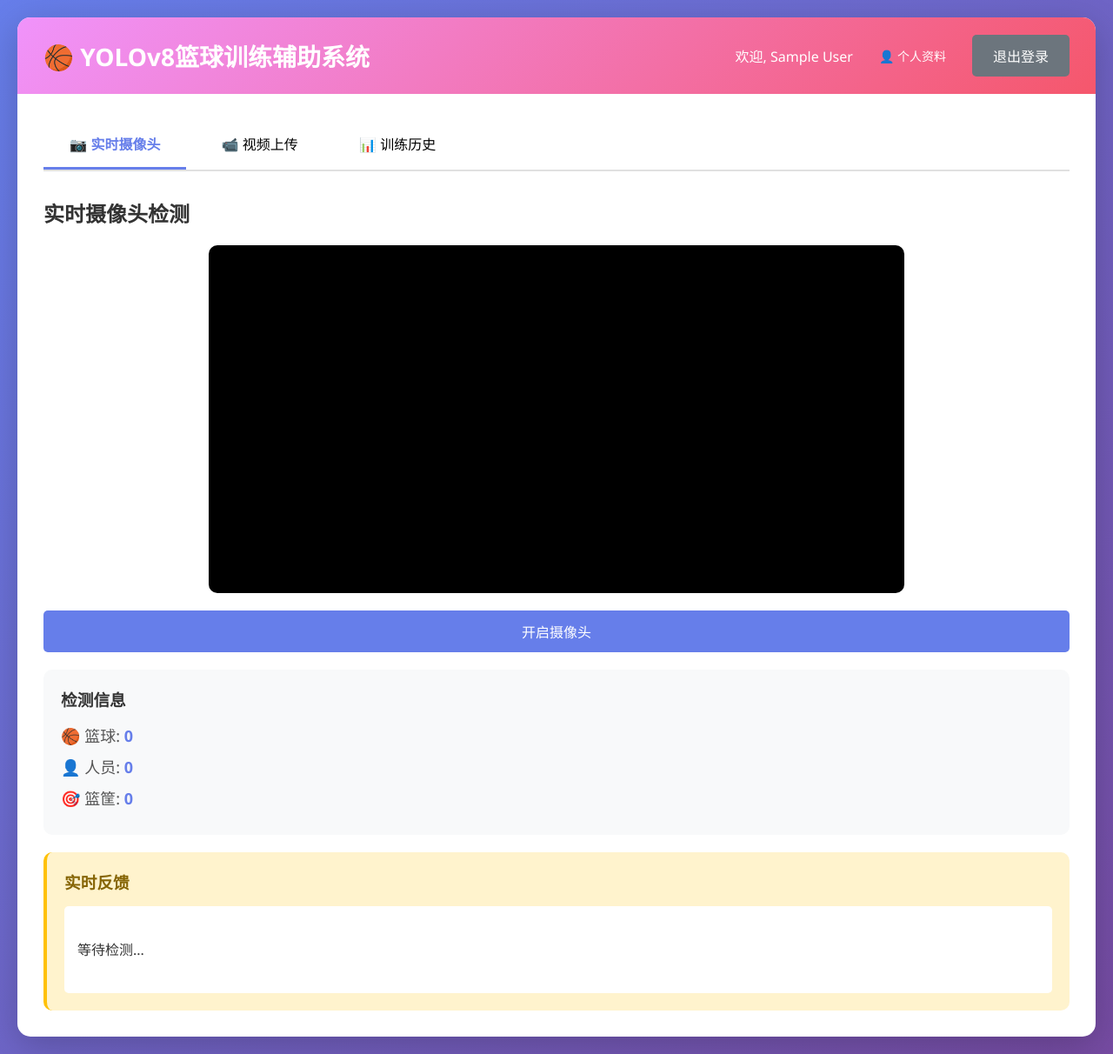
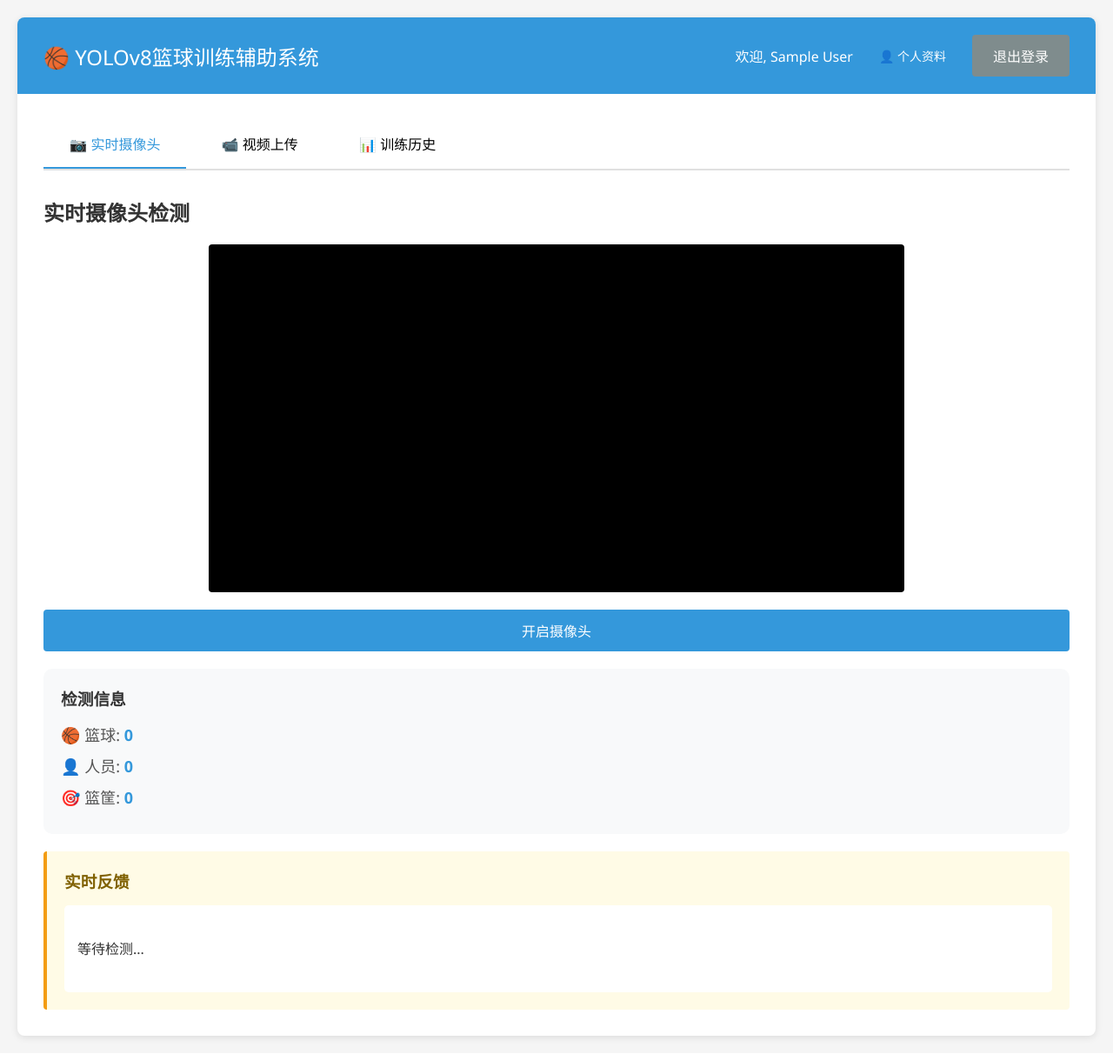
Before and after one commit to EmmasAlbert/EmmasAlbert, a Flask app: page /dashboard in a window 1280 px wide. Shown: the whole page at 87% size. Run offline with Flask 3, Linux system fonts and the light colour scheme; the visitor is signed in with stand-in values (Sample User, id 1); data comes from the database, SQL or seed files in the repository; data that the repository does not hold is empty; some libraries are stand-ins or nearby versions.

Commit message:
Simplify UI design by removing gradients and excessive styling
Co-authored-by: EmmasAlbert <154390325+EmmasAlbert@users.noreply.github.com>

```diff
--- a/basketball_training_system/frontend/static/css/style.css
+++ b/basketball_training_system/frontend/static/css/style.css
@@ -7,7 +7,7 @@
 
 body {
     font-family: 'Segoe UI', Tahoma, Geneva, Verdana, sans-serif;
-    background: linear-gradient(135deg, #667eea 0%, #764ba2 100%);
+    background: #f5f5f5;
     min-height: 100vh;
     padding: 20px;
 }
@@ -16,14 +16,14 @@ body {
     max-width: 1400px;
     margin: 0 auto;
     background: white;
-    border-radius: 15px;
-    box-shadow: 0 10px 40px rgba(0, 0, 0, 0.2);
+    border-radius: 8px;
+    box-shadow: 0 2px 8px rgba(0, 0, 0, 0.1);
     overflow: hidden;
 }
 
 /* 头部样式 */
 .header {
-    background: linear-gradient(135deg, #f093fb 0%, #f5576c 100%);
+    background: #3498db;
     color: white;
     padding: 20px 30px;
     display: flex;
@@ -32,8 +32,8 @@ body {
 }
 
 .header h1 {
-    font-size: 28px;
-    font-weight: 600;
+    font-size: 24px;
+    font-weight: 500;
 }
 
 .user-info {
@@ -46,13 +46,13 @@ body {
     color: white;
     text-decoration: none;
     padding: 8px 15px;
-    border-radius: 5px;
-    transition: background 0.3s;
+    border-radius: 4px;
+    transition: background 0.2s;
     font-size: 14px;
 }
 
 .nav-link:hover {
-    background: rgba(255, 255, 255, 0.2);
+    background: rgba(255, 255, 255, 0.15);
 }
 
 /* 认证部分 */
@@ -114,63 +114,63 @@ body {
     padding: 12px;
     margin-bottom: 15px;
     border: 1px solid #ddd;
-    border-radius: 5px;
+    border-radius: 4px;
     font-size: 14px;
 }
 
 .auth-form input:focus,
 .auth-form select:focus {
     outline: none;
-    border-color: #667eea;
+    border-color: #3498db;
 }
 
 /* 按钮样式 */
 .btn {
     padding: 12px 24px;
     border: none;
-    border-radius: 5px;
+    border-radius: 4px;
     cursor: pointer;
     font-size: 16px;
-    transition: all 0.3s;
+    transition: background 0.2s;
     font-weight: 500;
 }
 
 .btn-primary {
-    background: #667eea;
+    background: #3498db;
     color: white;
     width: 100%;
 }
 
 .btn-primary:hover {
-    background: #5568d3;
+    background: #2980b9;
 }
 
 .btn-secondary {
-    background: #6c757d;
+    background: #7f8c8d;
     color: white;
 }
 
 .btn-secondary:hover {
-    background: #5a6268;
+    background: #6c7a7b;
 }
 
 .btn-success {
-    background: #28a745;
+    background: #27ae60;
     color: white;
     width: 100%;
 }
 
 .btn-success:hover {
-    background: #218838;
+    background: #229954;
 }
 
 .btn-danger {
-    background: #dc3545;
+    background: #e74c3c;
     color: white;
 }
 
 .btn-danger:hover {
-    background: #c82333;
+    background: #c0392b;
 }
 
 .message {
@@ -211,14 +211,14 @@ body {
     background: transparent;
     cursor: pointer;
     font-size: 16px;
-    border-bottom: 3px solid transparent;
-    transition: all 0.3s;
+    border-bottom: 2px solid transparent;
+    transition: border-color 0.2s;
 }
 
 .func-tab-btn.active {
-    border-bottom-color: #667eea;
-    color: #667eea;
-    font-weight: 600;
+    border-bottom-color: #3498db;
+    color: #3498db;
+    font-weight: 500;
 }
 
 .function-panel {
@@ -241,7 +241,7 @@ body {
     max-width: 800px;
     margin: 0 auto 20px;
     background: #000;
-    border-radius: 10px;
+    border-radius: 4px;
     overflow: hidden;
 }
 
@@ -285,19 +285,19 @@ body {
 
 #cameraDetectionInfo span {
     font-weight: bold;
-    color: #667eea;
+    color: #3498db;
 }
 
 .analysis-feedback {
-    background: #fff3cd;
+    background: #fffbe6;
     padding: 20px;
-    border-radius: 10px;
-    border-left: 4px solid #ffc107;
+    border-radius: 4px;
+    border-left: 4px solid #f39c12;
 }
 
 .analysis-feedback h3 {
     margin-bottom: 15px;
-    color: #856404;
+    color: #7f6000;
 }
 
 .feedback-box {
```
Also changed, not shown: other parts of basketball_training_system/frontend/static/css/style.css (+21 -22 lines), basketball_training_system/frontend/static/css/auth.css (+30 -40 lines), basketball_training_system/frontend/static/css/profile.css (+16 -17 lines), basketball_training_system/frontend/static/css/teacher.css (+15 -16 lines).
